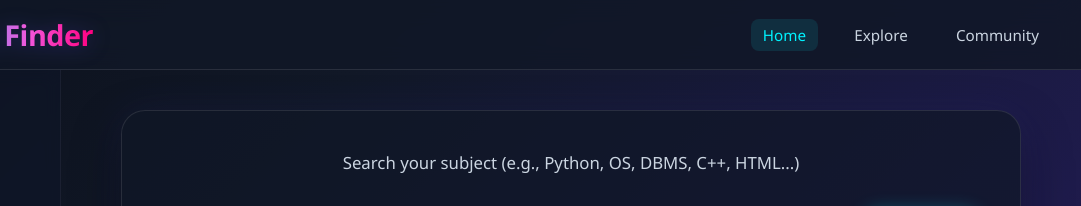
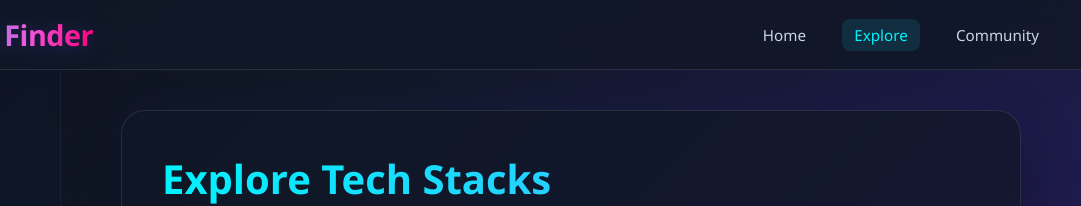
Before and after one commit to swaroopalapati123-11911/aws-devops-project, a plain HTML site: page index.html in a window 1280 px wide. Both pictures are taken after a click on the link "Explore". Shown: the top 206 px of the page, 199-1280 px from the left. Drawn offline with Linux system fonts and the light colour scheme.

Commit message:
Update index.html

```diff
--- a/index.html
+++ b/index.html
@@ -536,8 +536,8 @@
             document.querySelectorAll('.header-links a').forEach(tab => tab.classList.remove('active-tab'));
 
             // Show requested view
-            document.getElementById(view-${viewId}).classList.add('active-view');
-            document.getElementById(tab-${viewId}).classList.add('active-tab');
+            document.getElementById(`view-${viewId}`).classList.add('active-view');
+            document.getElementById(`tab-${viewId}`).classList.add('active-tab');
         }
 
         // Standard dynamic regular search function
@@ -588,7 +588,7 @@
             clearActiveSidebar();
             const buttons = document.querySelectorAll('aside .nav-btn');
             buttons.forEach(btn => {
-                if(btn.getAttribute('onclick').includes('${topic}')) {
+                if(btn.getAttribute('onclick').includes(topic)) {
                     btn.classList.add('active');
                 }
             });
```
